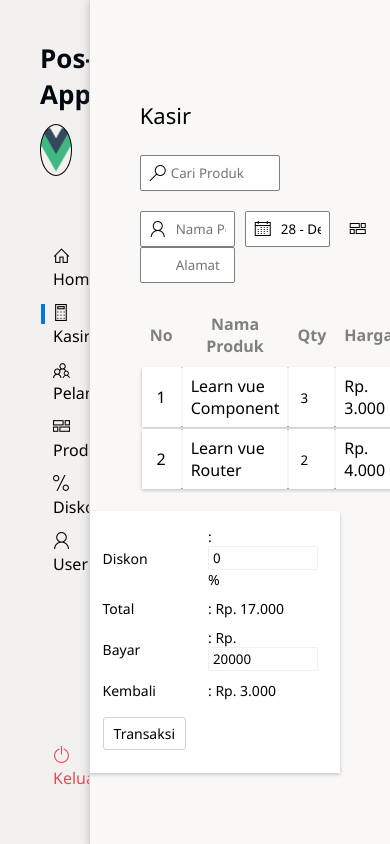
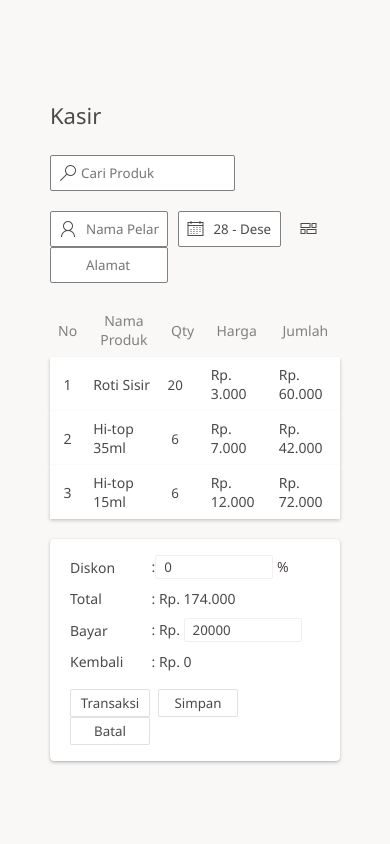
Before and after one commit to Firmansssyah/Point-of-Sale, a Vue app: page /#/kasir in a window 390 px wide. Built offline with nearby package versions, Linux system fonts and the light colour scheme.

Commit message:
Update UI,table,input and add responsive for sidebar,

```diff
--- a/src/App.vue
+++ b/src/App.vue
@@ -71,7 +71,7 @@ export default {
 <style src='./assets/css/grid.min.css'></style>
 <style src='./assets/micon_nb/css/micon_nb.min.css'></style>
 <style>
-*{margin: 0px; padding: 0px; font-family: 'Segoe UI', Tahoma, Geneva, Verdana, sans-serif;}
+*{margin: 0px; padding: 0px; font-family: 'Segoe UI', Tahoma, Geneva, Verdana, sans-serif; color: #4C4A48;}
 .sidebar {
   position: fixed;
   overflow: hidden;
@@ -94,13 +94,14 @@ export default {
   padding: 12px 0px;
 }
 .sidebar .side-content .user .img{
+    height: 40px;
     width: 50px;
-    height: 50px;
-    border: 1px solid black;
     border-radius: 50%;
+    display: inline-block;
     background-image: url("./assets/logo.png");
     background-position: center;
-    background-size: 50px;
+    box-shadow: 0px 2px 8px #8080806b;
+    background-size: cover;
 }
 .sidebar .side-content .user .name{
     padding: 4px 18px;
@@ -188,4 +189,13 @@ export default {
 .main .content{
   padding: 100px 50px 0px 50px;
 }
+@media (max-width: 992px){
+  .sidebar{
+  left: -295px;
+  transition: 1000ms;
+  }
+  .main{
+  width: 100%;
+  }
+}
 </style>
--- a/src/components/Kasir.vue
+++ b/src/components/Kasir.vue
@@ -1,9 +1,9 @@
 <template>
     <div>
         <div class="head">Kasir</div>
-        <div class="container component">
+        <div class="container-fluid component">
             <div class="row">
-                <div class="col-lg-8">
+                <div class="col-lg-10">
                     <div class="card">
                         <div class="head-card">
                             <div class="search-product"><i class="mi mi-Search"></i><input type="text" placeholder="Cari Produk"></div>
@@ -58,9 +58,13 @@
                                     <td>Kembali</td>
                                     <td>: Rp. <input type="hidden" v-model="kembalian" readonly style="border: none;">{{ formatPrice(kembali)}}</td>
                                 </tr>
-                                <div style="padding: 18px 0px; float: right;">
-                                    <a>Transaksi</a>
-                                </div>
+                                <tr>
+                                    <td colspan="2" style="padding-top: 12px;">
+                                        <button class="btn-primary bg-primary">Transaksi</button>
+                                        <button class="btn-success">Simpan</button>
+                                        <button class="btn-danger">Batal</button>
+                                    </td>
+                                </tr>
                             </table>
                         </div>
                     </div>
@@ -79,18 +83,10 @@ export default {
             bayar: 20000,
             kembali: 0,
             items:[
-                {
-                    id:1,
-                    product: 'Learn vue Component',
-                    qty: 3,
-                    price:3000,
-                },
-                {
-                    id:2,
-                    product: 'Learn vue Router',
-                    qty: 2,
-                    price: 4000,
-                }]
+                { id:1, product: 'Roti Sisir', qty: 20, price:3000,},
+                { id:2, product: 'Hi-top 35ml', qty: 6, price:7000,},
+                { id:3, product: 'Hi-top 15ml', qty: 6, price:12000,},
+            ]
         }
     },
     computed:{
@@ -139,7 +135,10 @@ export default {
 </script>
 
 
-<style scoped>
+<style>
+:root{
+    --primary-color: #0078D7;
+}
 .head{
     font-size: 22px;
 }
@@ -152,21 +151,19 @@ export default {
     border-radius: 4px;
     transition: 300ms;
 }
-.component .padd .card:hover{
-    box-shadow: 0 1px 6px rgba(0, 0, 0, 0.18), 0 2px 10px rgba(0, 0, 0, 0.22);
-}
-.component .card .head-card{
-
-}
 .component .card .head-card .search-product input{
     padding: 8px 8px 8px 30px;
-    border: 1px solid gray;
+    border: 0.5px solid grey;
     border-radius: 2px;
     width: 50%;
+    transition: 600ms;
 }
-.component .card .head-card .search-product input:focus{
+.component .card .head-card .search-product input:focus,
+.component .card .head-card .search-product input:hover{
     outline: none;
-    border: 1.5px solid gray;
+    border: 0.5px solid white;
+    transition: 300ms;
+    box-shadow: 0 0.3px 0.9px rgba(0, 0, 0, 0.18), 0 1.6px 3.6px rgba(0, 0, 0, 0.22);
 }
 .component .card .head-card i{
     outline: none;
@@ -175,29 +172,36 @@ export default {
 }
 .component .card .head-card .attr{
     padding-top: 20px;
-
 }
-.component .card .head-card .attr input:focus{
+.component .card .head-card .attr input:focus,
+.component .card .head-card .attr input:hover{
     outline: none;
-    border: 1.5px solid gray;
+    border: 0.5px solid white;
+    transition: 300ms;
+    box-shadow: 0 0.3px 0.9px rgba(0, 0, 0, 0.18), 0 1.6px 3.6px rgba(0, 0, 0, 0.22);
+}
+.component .card .head-card .attr .costumer,
+.component .card .head-card .attr .addres,
+.component .card .head-card .attr .date{
+    transition: 600ms;
 }
 .component .card .head-card .attr .costumer{
     padding: 8px 8px 8px 35px;
-    border: 1px solid gray;
+    border: 0.5px solid gray;
     border-radius: 2px;
     width: 25%;
     margin-right: 10px;
 }
 .component .card .head-card .attr .date{
     padding: 8px 8px 8px 35px;
-    border: 1px solid gray;
+    border: 0.5px solid gray;
     border-radius: 2px;
     width: 20%;
     margin-right: 10px;
 }
 .component .card .head-card .attr .addres{
     padding: 8px 8px 8px 35px;
-    border: 1px solid gray;
+    border: 0.5px solid gray;
     border-radius: 2px;
     width: 25%;
 }
@@ -206,18 +210,21 @@ export default {
 }
 .component .card .body-card table{
     width: 100%;
+    border-collapse: collapse;
+    font-size: 14px;
 }
 .component .card .body-card table thead tr th{
     padding: 8px;
     color: gray;
+    font-weight: 400;
 }
 .component .card .body-card table tbody tr{
     background-color: white;
     box-shadow: 0 0.3px 0.9px rgba(0, 0, 0, 0.18), 0 1.6px 3.6px rgba(0, 0, 0, 0.22);
-    margin-bottom: 20px;
 }
 .component .card .body-card table tbody td{
     padding: 8px;
+    color: #4C4A48;
 }
 .component .card .body-card table tbody td i{
     padding: 4px 8px;
@@ -237,31 +244,42 @@ export default {
     box-shadow: 0 0.3px 0.9px rgba(0, 0, 0, 0.18), 0 1.6px 3.6px rgba(0, 0, 0, 0.22);
     float: right;
     font-size: 14px;
-    padding: 10px
+    padding: 10px;
+    border-radius: 4px;
 }
 .component .card .footer-card table tr td{
-    padding: 4px 10px;
+    padding: 4px 8px;
 }
 .component .card .footer-card table tr td input{
     border: 1px solid #f3efef;
     border-radius: 2px;
-    padding: 2px 4px;
+    padding: 2px 8px;
     width: 100px;
+    transition: 600ms;
 }
 .component .card .footer-card table tr td input:focus{
     outline: none;
-    border: 1.5px solid gray;
-}
-.component .card .footer-card a{
-    padding: 6px 10px;
-    border: 1px solid #d6cfcf;
-    border-radius: 3px;
-    font-weight: 500;
-    margin: 10px;
+    border: 1px solid #bbbaba;
     transition: 300ms;
 }
-.component .card .footer-card a:hover{
+.component .card .footer-card table tr td button{
+    padding: 4px 0px;
+    text-decoration: none;
+    border-radius: 2px;
+    width: 80px;
+    margin-right: 8px;
+    background-color: white;
+    border: 1px solid #69686833;
+}
+.component .card .footer-card table tr td button:hover{
     cursor: pointer;
-    border: 1px solid #0078D7;
+    border: 1px solid var(--primary-color);
+    transition: 300ms;
+}
+.component .card .footer-card table tr td button:focus{
+    outline: none;
+}
+@media (max-width: 992px){
+
 }
 </style>
```
